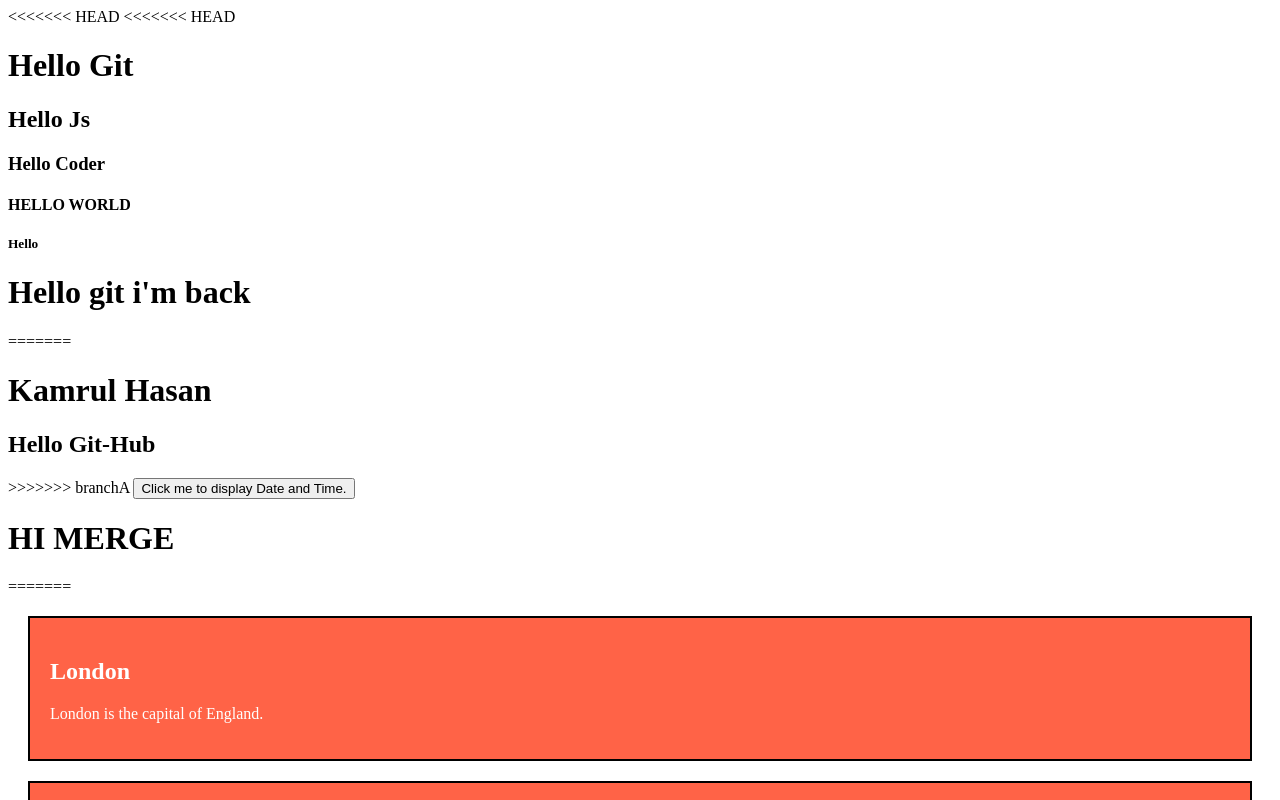
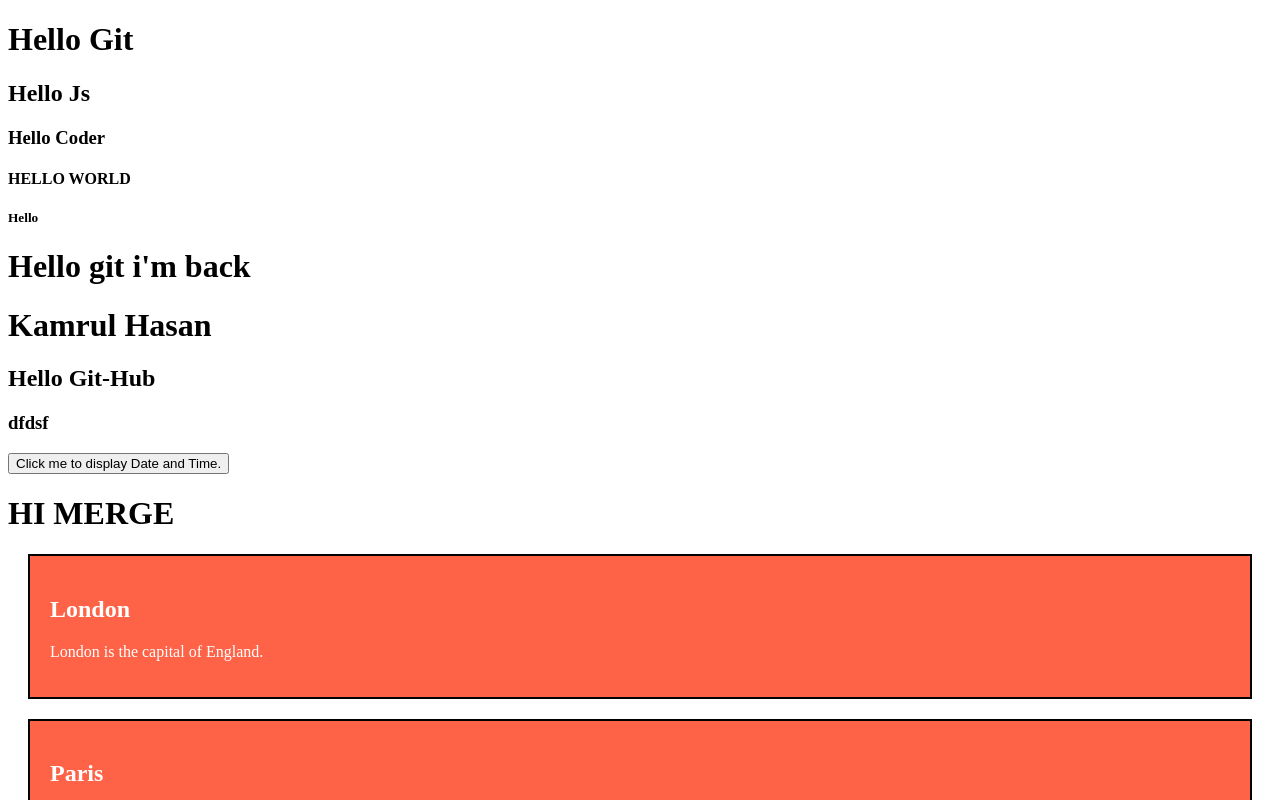
Before and after one commit to Md-Ridoy-Hasan-Kamrul/React-23, a plain HTML site: page Index.html in a window 1280 px wide. Shown: the top 800 px of the page. Drawn offline with Linux system fonts and the light colour scheme.

Commit message:
added all branch

```diff
--- a/Index.html
+++ b/Index.html
@@ -1,5 +1,6 @@
 <!DOCTYPE html>
 <html lang="en">
+
 <head>
     <meta charset="UTF-8">
     <meta http-equiv="X-UA-Compatible" content="IE=edge">
@@ -7,28 +8,21 @@
     <title>REACT 2023</title>
     <link rel="stylesheet" href="/Style.css">
 </head>
+
 <body>
-<<<<<<< HEAD
-
-<<<<<<< HEAD
     <h1>Hello Git</h1>
     <h2>Hello Js </h2>
     <h3>Hello Coder</h3>
     <h4>HELLO WORLD</h4>
     <h5>Hello</h5>
     <h1>Hello git i'm back </h1>
-=======
     <h1>Kamrul Hasan</h1>
     <H2>Hello Git-Hub</H2>
->>>>>>> branchA
-
-<button type="button"
-onclick="document.getElementById('demo').innerHTML = Date()">
+    <h3>dfdsf</h3>
+    <button type="button" onclick="document.getElementById('demo').innerHTML = Date()">
         Click me to display Date and Time.</button>
 
     <H1> HI MERGE</H1>
-
-=======
     <div class="city">
         <h2>London</h2>
         <p>London is the capital of England.</p>
@@ -43,6 +37,6 @@ Click me to display Date and Time.</button>
         <h2>Tokyo</h2>
         <p>Tokyo is the capital of Japan.</p>
     </div>
->>>>>>> branchA
 </body>
+
 </html>
```
Lines whose indentation alone changed are shown as unchanged.
